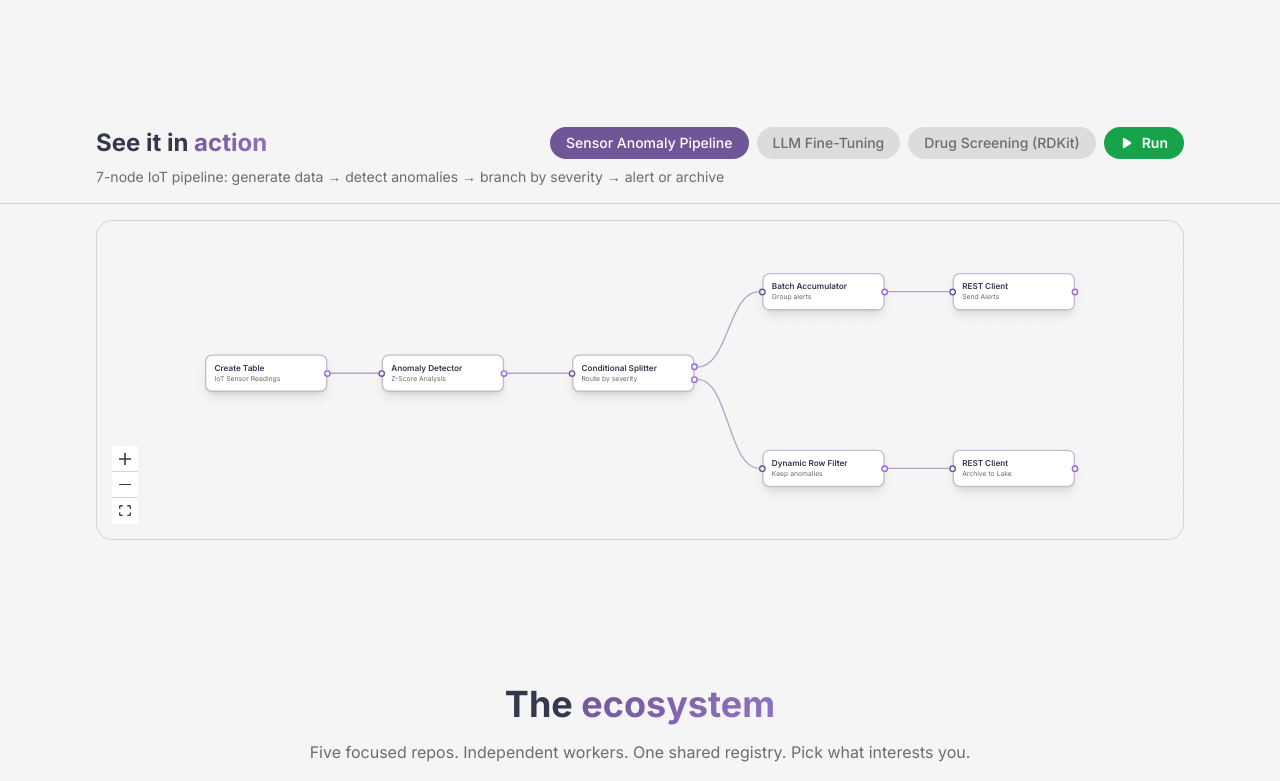
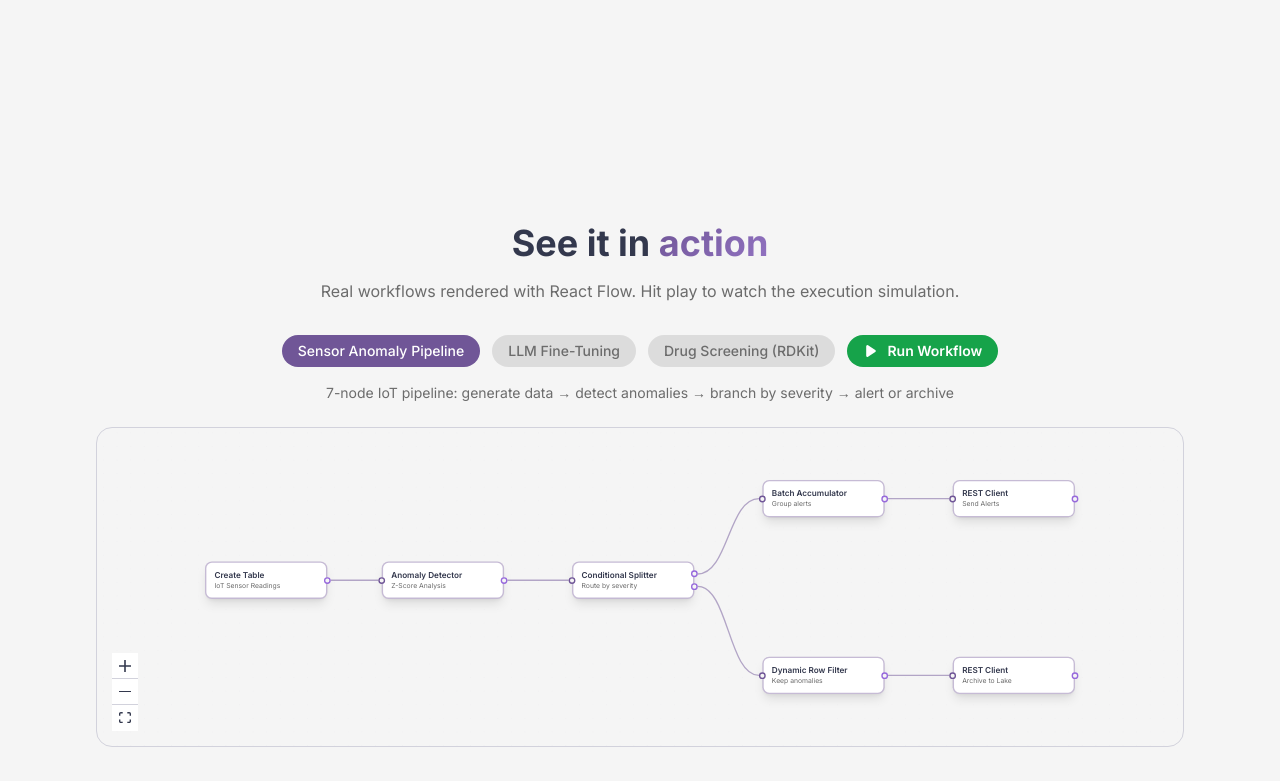
Before and after one commit to projectcontinuum-org/continuum-website, a React (Vite) app: page / in a window 1280 px wide. Shown: the part 1439-2220 px from the top of the page. Built offline with nearby package versions, Linux system fonts and the light colour scheme.

Commit message:
make the see it in action non sticky

```diff
--- a/src/components/WorkflowPreview.tsx
+++ b/src/components/WorkflowPreview.tsx
@@ -455,20 +455,24 @@ function WorkflowCanvas({ wf, active, setActive }: { wf: WorkflowExample; active
 
   return (
     <>
-      {/* Sticky title bar — pins below main nav on scroll */}
-      <div className="sticky top-16 z-40 border-b border-divider bg-base/95 backdrop-blur-sm">
-        <div className="mx-auto max-w-6xl px-4 py-4 sm:px-6 lg:px-8">
-          <div className="flex flex-col gap-3 sm:flex-row sm:items-center sm:justify-between">
-            <h2 id="see-it-heading" className="text-xl font-bold sm:text-2xl">
+      {/* Title bar */}
+      <div className="mx-auto max-w-6xl px-4 pt-20 pb-6 sm:px-6 sm:pt-28 lg:px-8">
+        <div className="mb-8 text-center">
+          <h2 id="see-it-heading" className="text-3xl font-bold sm:text-4xl">
             See it in <span className="text-gradient">action</span>
           </h2>
-            <div className="flex flex-wrap items-center gap-2">
+          <p className="mt-4 text-fg-muted">
+            Real workflows rendered with React Flow. Hit play to watch the execution simulation.
+          </p>
+        </div>
+
+        <div className="flex flex-wrap items-center justify-center gap-3">
           {WORKFLOWS.map((w, i) => (
             <button
               key={w.name}
               type="button"
               onClick={() => setActive(i)}
-                  className={`rounded-full px-3 py-1 text-xs font-medium transition-colors sm:px-4 sm:py-1.5 sm:text-sm ${
+              className={`rounded-full px-4 py-1.5 text-sm font-medium transition-colors ${
                 i === active
                   ? 'bg-accent text-on-accent'
                   : 'bg-overlay/10 text-fg-muted hover:text-fg'
@@ -481,21 +485,20 @@ function WorkflowCanvas({ wf, active, setActive }: { wf: WorkflowExample; active
             type="button"
             onClick={run}
             disabled={isRunning}
-                className="flex items-center gap-2 rounded-full bg-green-600 px-3 py-1 text-xs font-semibold text-white transition-colors hover:bg-green-500 disabled:opacity-50 sm:px-4 sm:py-1.5 sm:text-sm"
+            className="flex items-center gap-2 rounded-full bg-green-600 px-4 py-1.5 text-sm font-semibold text-white transition-colors hover:bg-green-500 disabled:opacity-50"
           >
-                <svg className="h-3.5 w-3.5" fill="currentColor" viewBox="0 0 20 20">
+            <svg className="h-4 w-4" fill="currentColor" viewBox="0 0 20 20">
               <path d="M6.3 2.8A1.5 1.5 0 004 4.1v11.8a1.5 1.5 0 002.3 1.3l9-5.9a1.5 1.5 0 000-2.6l-9-5.9z" />
             </svg>
-                {isDone ? 'Replay' : isRunning ? 'Running...' : 'Run'}
+            {isDone ? 'Replay' : isRunning ? 'Running...' : 'Run Workflow'}
           </button>
         </div>
-          </div>
-          <p className="mt-2 text-sm text-fg-muted">{wf.description}</p>
-        </div>
+
+        <p className="mt-4 text-center text-sm text-fg-muted">{wf.description}</p>
       </div>
 
-      {/* Canvas — 80vh tall */}
-      <div className="mx-auto max-w-6xl px-4 pt-4 pb-8 sm:px-6 lg:px-8">
+      {/* Canvas */}
+      <div className="mx-auto max-w-6xl px-4 pb-20 sm:px-6 sm:pb-28 lg:px-8">
         <div className="overflow-hidden rounded-2xl border border-divider" style={{ height: '40vh', minHeight: 320 }}>
           <ReactFlow
             nodes={nodes}
```
Lines whose indentation alone changed are shown as unchanged.
